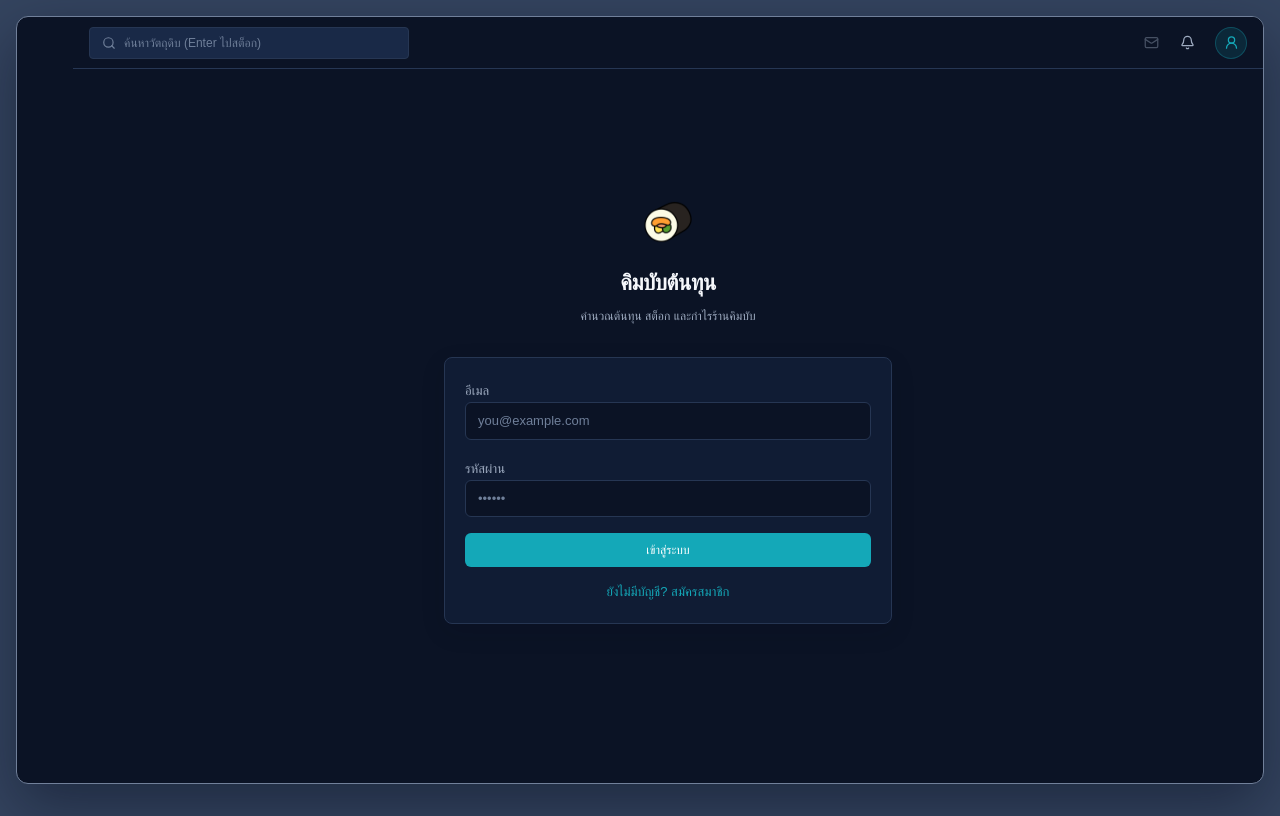
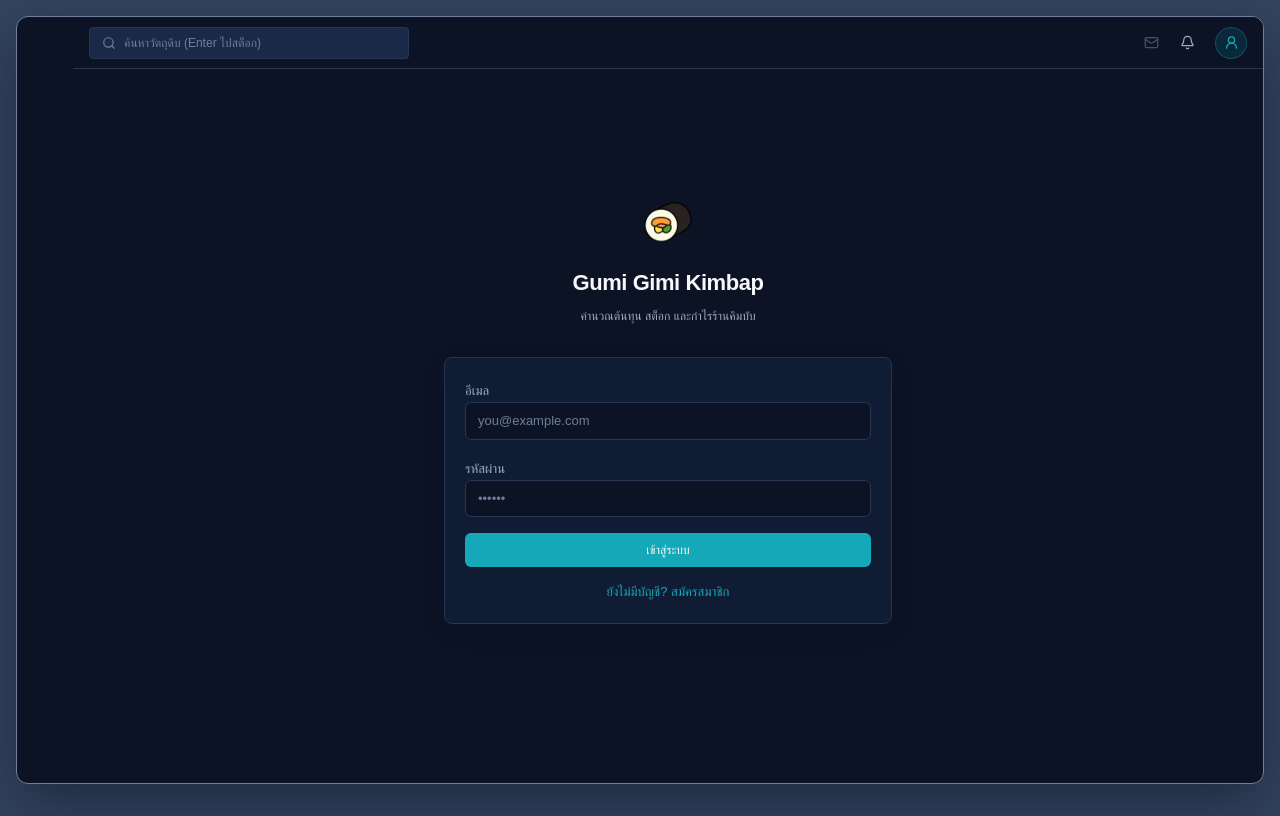
Before and after one commit to ppakkapann/kimbap-tracker, a Next.js app: page /login in a window 1280 px wide. Built offline with nearby package versions, Linux system fonts and the light colour scheme; no server answers; a web font is replaced by a local one.

Commit message:
Rename app to Gumi Gimi Kimbap

```diff
--- a/app/layout.tsx
+++ b/app/layout.tsx
@@ -14,12 +14,12 @@ const googleSans = Google_Sans({
 });
 
 export const metadata: Metadata = {
-  title: "คิมบับต้นทุน",
+  title: "Gumi Gimi Kimbap",
   description: "คำนวณต้นทุน สต็อก และกำไรร้านคิมบับ",
   manifest: "/manifest.json",
   appleWebApp: {
     capable: true,
-    title: "คิมบับ",
+    title: "Gumi Gimi Kimbap",
     statusBarStyle: "black-translucent",
   },
 };
--- a/app/login/page.tsx
+++ b/app/login/page.tsx
@@ -60,7 +60,7 @@ export default function LoginPage() {
           <div className="mb-4 flex justify-center">
             <KimbapMark size={56} />
           </div>
-          <h1 className="app-title">คิมบับต้นทุน</h1>
+          <h1 className="app-title">Gumi Gimi Kimbap</h1>
           <p className="app-subtitle mt-2">
             คำนวณต้นทุน สต็อก และกำไรร้านคิมบับ
           </p>
```
Also changed, not shown: public/manifest.json.
